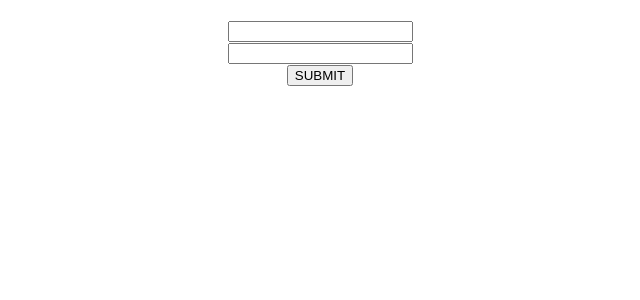
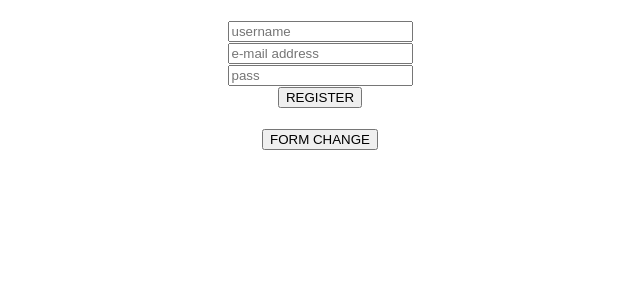
Before and after one commit to ahmetbcakici/notes, a React (Create React App) app in the folder client/: page / in a window 1280 px wide. Shown: the top 300 px of the page, without its empty margins (320-960 px from the left). Built offline with nearby package versions, Linux system fonts and the light colour scheme.

Commit message:
minor changes / adjustments

```diff
--- a/client/src/Router.js
+++ b/client/src/Router.js
@@ -3,13 +3,13 @@ import {BrowserRouter, Route, Switch} from 'react-router-dom';
 import ProtectedRoute from './components/ProtectedRoute';
 
 import App from './views/App';
-import Login from './views/Login';
+import Main from './views/Main';
 
 function Router() {
   return (
     <BrowserRouter>
       <Switch>
-        <Route path='/' component={Login} exact />
+        <Route path='/' component={Main} exact />
         <ProtectedRoute path='/app' component={App} exact />
       </Switch>
     </BrowserRouter>
--- a/client/src/components/LoginForm.js
+++ b/client/src/components/LoginForm.js
@@ -18,17 +18,19 @@ function LoginForm({login,loginState}) {
       <form onSubmit={formSubmit}>
         <input
           type='text'
+          placeholder='username'
           value={username}
           onChange={({target}) => setUsername(target.value)}
         />
         <br />
         <input
-          type='text'
+          type='password'
+          placeholder='pass'
           value={password}
           onChange={({target}) => setPassword(target.value)}
         />
         <br />
-        <input type='submit' value='SUBMIT' />
+        <input type='submit' value='LOGIN' />
       </form>
       {typeof loginState !== 'object' && <h1>{loginState}</h1>}
     </div>
--- a/client/src/components/Navbar.js
+++ b/client/src/components/Navbar.js
@@ -5,7 +5,7 @@ function Navbar({user}) {
   return (
     <nav style={{textAlign: 'center'}}>
       <p>Navbar user:{user.username}</p>
-      <a href='/' onClick={() => localStorage.removeItem('jwt')}>s</a>
+      <a href='/' onClick={() => localStorage.removeItem('jwt')}>logout</a>
     </nav>
   );
 }
--- a/client/src/components/Sidebar.js
+++ b/client/src/components/Sidebar.js
@@ -30,13 +30,7 @@ function Sidebar({
               key={note._id}
               onClick={() => handleSelectedNote(note._id, user._id)}
             >
-              <span>{note.title}</span>&emsp;
-              <span
-                style={{color: 'red'}}
-                onClick={() => deleteNote(note._id, user._id)}
-              >
-                &times;&times;&times;
-              </span>
+              <span>{note.title}</span>&nbsp;
               <input
                 type="text"
                 name=""
@@ -45,7 +39,13 @@ function Sidebar({
                   if (keyCode === 13)
                     updateNote(note._id, user._id, target.value);
                 }}
-              />
+              />&nbsp;
+              <span
+                style={{color: 'red'}}
+                onClick={() => deleteNote(note._id, user._id)}
+              >
+                &times;DELETE&times;
+              </span>
             </li>
           ))}
         </ul>
--- a/client/src/views/Login.js
+++ /dev/null
@@ -1,29 +0,0 @@
-import React, {useEffect} from 'react';
-import {Redirect} from 'react-router-dom';
-import {connect} from 'react-redux';
-
-import {auth} from '../redux/actions/user';
-import LoginForm from '../components/LoginForm';
-
-function Login({auth, user}) {
-  useEffect(() => {
-    const jwt = localStorage.getItem('jwt');
-
-    if (!jwt) return;
-
-    auth(jwt);
-  }, [auth]);
-
-  if (user.username) return <Redirect to="/app" />;
-  return <LoginForm />;
-}
-
-const mapStateToProps = (state) => ({
-  user: state.userReducer,
-});
-
-const mapDispatchToProps = {
-  auth,
-};
-
-export default connect(mapStateToProps, mapDispatchToProps)(Login);
--- a/client/src/views/Main.js
+++ b/client/src/views/Main.js
@@ -19,10 +19,12 @@ function Main({auth, user}) {
 
   if (user.username) return <Redirect to="/app" />;
   return (
-    <div>
+    <div style={{textAlign: 'center'}}>
       {isRegisterForm ? <RegisterForm /> : <LoginForm />}
-
-      <a href="#" onClick={() => setIsRegisterForm(!isRegisterForm)}>CHANGE</a>
+      <br />
+      <button onClick={() => setIsRegisterForm(!isRegisterForm)}>
+        FORM CHANGE
+      </button>
     </div>
   );
 }
```
